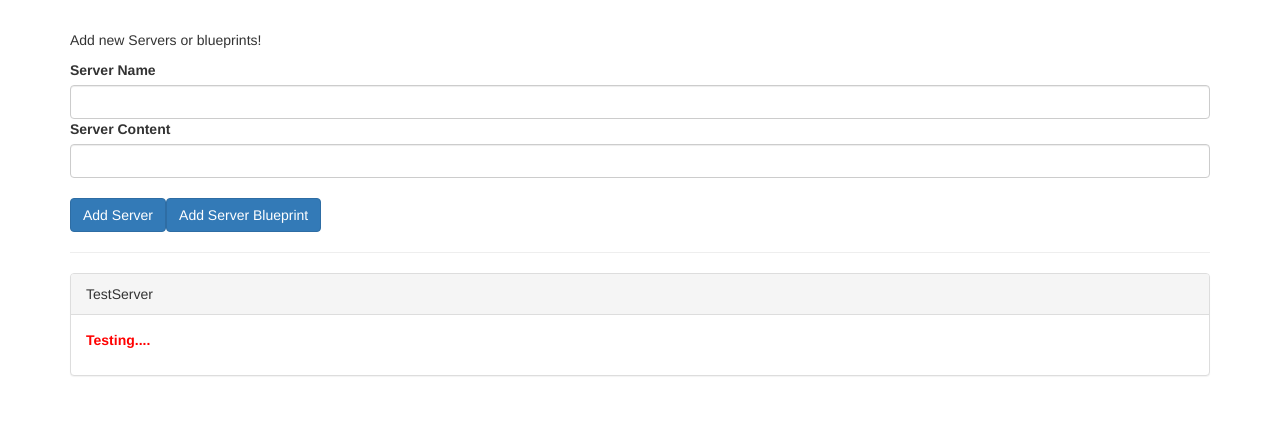
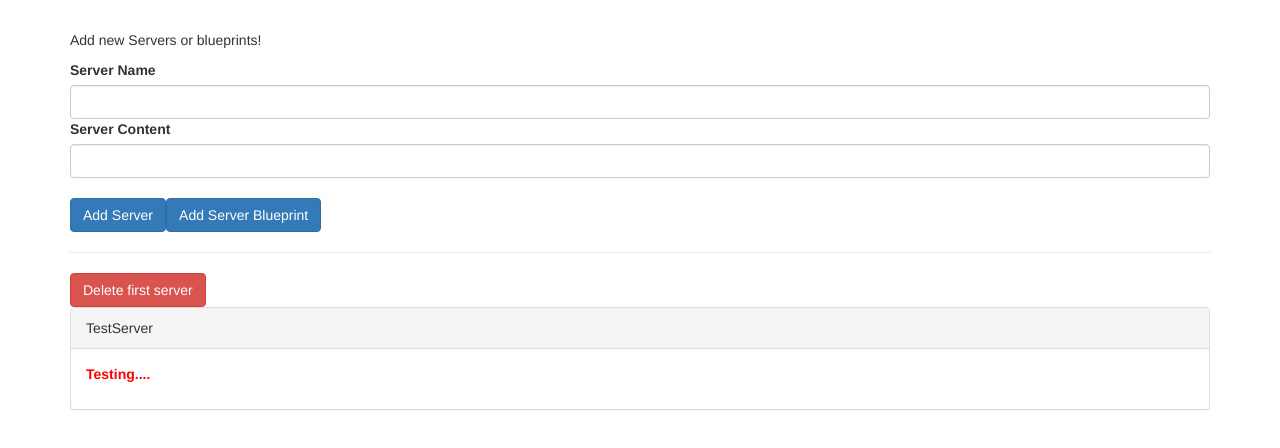
Before and after one commit to jfspps/AngularDataBinding, an Angular app: page / in a window 1280 px wide. Shown: the top 448 px of the page. Built offline with nearby package versions, Linux system fonts and the light colour scheme.

Commit message:
updated README and onDestroy()

```diff
--- a/src/app/app.component.html
+++ b/src/app/app.component.html
@@ -9,6 +9,7 @@
   <hr>
   <div class="row">
     <div class="col-xs-12">
+      <button class="btn btn-danger" (click)="onDeleteServer()">Delete first server</button>
       <app-server-element
       *ngFor="let serverElement of serverElements"
       [element]="serverElement"
--- a/src/app/app.component.ts
+++ b/src/app/app.component.ts
@@ -25,4 +25,12 @@ export class AppComponent {
       content: blueprintData.serverContent
     });
   }
+
+  onDeleteServer(){
+    if (this.serverElements.length > 0){
+      this.serverElements.splice(0, 1);
+    } else {
+      console.log("No servers remaining");
+    }
+  }
 }
--- a/src/app/server-element/server-element.component.ts
+++ b/src/app/server-element/server-element.component.ts
@@ -1,11 +1,11 @@
-import { Component, Input, OnInit } from '@angular/core';
+import { Component, Input, OnDestroy, OnInit } from '@angular/core';
 
 @Component({
   selector: 'app-server-element',
   templateUrl: './server-element.component.html',
   styleUrls: ['./server-element.component.css']
 })
-export class ServerElementComponent implements OnInit {
+export class ServerElementComponent implements OnInit, OnDestroy {
   // grants access to an object with the following properties (ultimately mimics a server-element)
   // @Input decorator needed to enable access to 'element' property from outside ServerElementComponent
   // @Input passes data from parent to child (app to server-element)
@@ -15,8 +15,15 @@ export class ServerElementComponent implements OnInit {
   // @Input('propertyName') element: {type: string, name: string, content: string};
   // 'element' works in this class and 'propertyName' works outside of this class/component
 
-  constructor() { }
+  constructor() {
+   }
 
   ngOnInit(): void {
   }
+
+  ngOnDestroy(): void {
+    //Called once, before the instance is destroyed.
+    //Add 'implements OnDestroy' to the class.
+    console.log("server-element onDestroy() called");
+  }
 }
```
Also changed, not shown: 1 other file (tests, documents, lock files or other folders).
